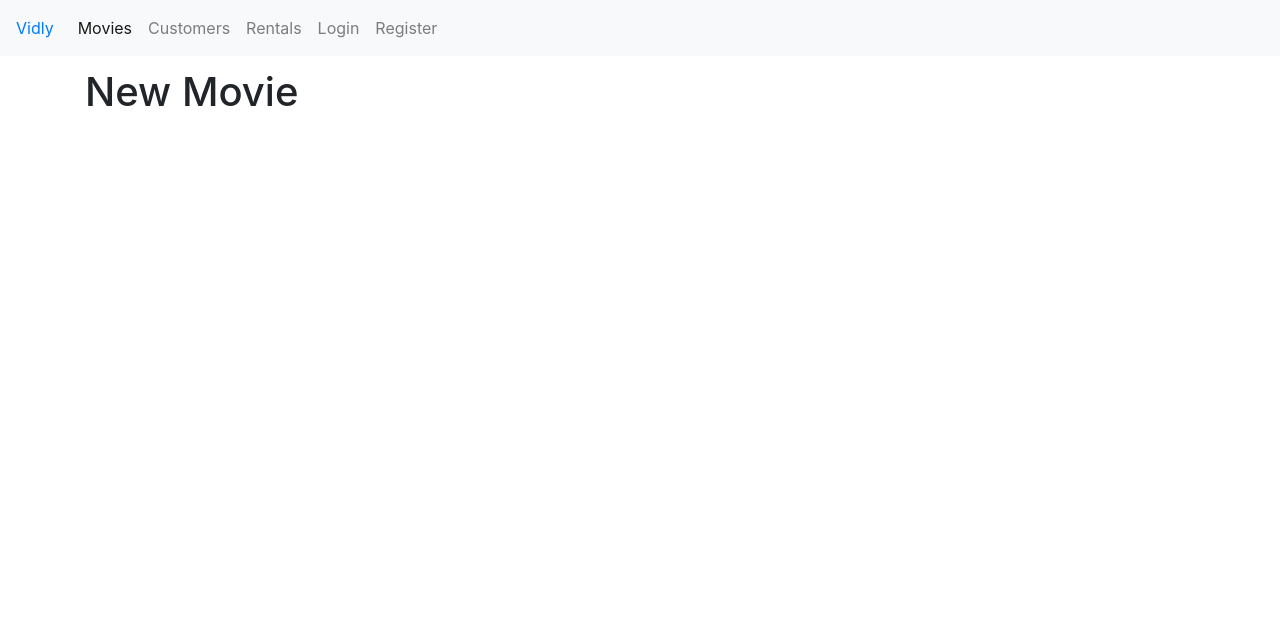
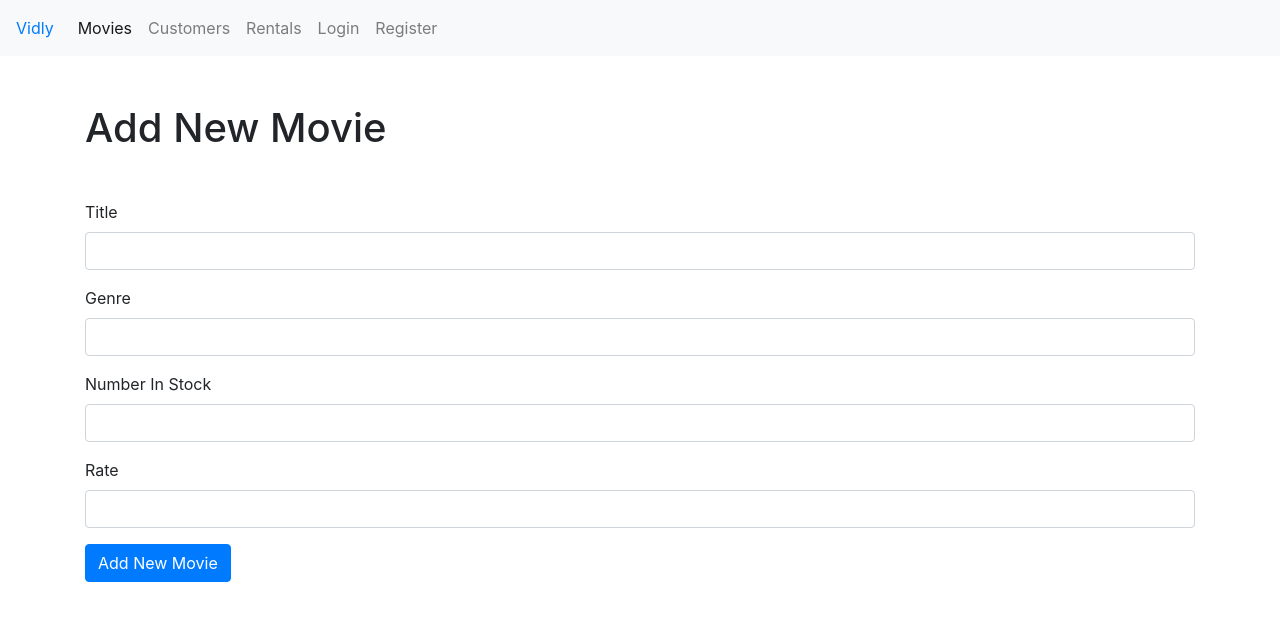
Before and after one commit to samit403/Mosh-Tutorial, a React (Create React App) app: page /movies/new in a window 1280 px wide. Shown: the top 620 px of the page. Built offline with nearby package versions, Linux system fonts and the light colour scheme.

Commit message:
Added paerts of add new movie UI

```diff
--- a/src/components/common/form.jsx
+++ b/src/components/common/form.jsx
@@ -9,11 +9,6 @@ class Form extends Component {
 
   validate = () => {
     const errors = {};
-    if (this.state.data.username.trim() === "")
-      errors.username = "Username is Required!";
-    if (this.state.data.password.trim() === "")
-      errors.password = "Password is Required!";
-
     return Object.keys(errors).length === 0 ? null : errors;
   };
 
@@ -34,10 +29,13 @@ class Form extends Component {
     if (name === "fullName") {
       if (value.trim() === "") return "Full Name is required!";
     }
+    if (name === "title") {
+      if (value.trim() === "") return "Title is required!";
+    }
   };
 
   handleSubmit = e => {
-    // console.log(e);
+    console.log(e);
     e.preventDefault();
     const errors = this.validate();
     this.setState({ errors: errors || {} });
--- a/src/components/movies.jsx
+++ b/src/components/movies.jsx
@@ -1,14 +1,14 @@
 import React, { Component } from "react";
+import { Link } from "react-router-dom";
 import { getMovies } from "../services/fakeMovieService";
+import { getGenres } from "../services/fakeGenreService";
 import "bootstrap/dist/css/bootstrap.css";
 import "font-awesome/css/font-awesome.css";
 import Pagination from "./common/pagination";
 import { paginate } from "../utils/paginate";
 import ListGroup from "./common/listGroup";
-import { getGenres } from "../services/fakeGenreService";
 import MoviesTable from "./moviesTable";
 import _ from "lodash";
-import { Link } from "react-router-dom";
 
 class Movies extends Component {
   // State of the component
--- a/src/components/newMoviesForm.jsx
+++ b/src/components/newMoviesForm.jsx
@@ -1,7 +1,36 @@
 import React from "react";
+import Form from "./common/form";
 
-const NewMoviesForm = () => {
-  return <h1>New Movie</h1>;
-};
+class NewMoviesForm extends Form {
+  state = {
+    data: {
+      title: "",
+      genre: "",
+      numberInStock: "",
+      dailyRate: ""
+    },
+    errors: {}
+  };
+
+  doSubmit = () => {
+    //call the server now
+    console.log("New Movie Added");
+  };
+
+  render() {
+    return (
+      <div className="content">
+        <h1 className="mt-5">Add New Movie</h1>
+        <form className="mt-5" onSubmit={this.handleSubmit}>
+          {this.renderInput("title", "Title")}
+          {this.renderInput("genre", "Genre")}
+          {this.renderInput("numberInStock", "Number In Stock")}
+          {this.renderInput("dailyRate", "Rate")}
+          <button className="btn btn-primary">Add New Movie</button>
+        </form>
+      </div>
+    );
+  }
+}
 
 export default NewMoviesForm;
```
